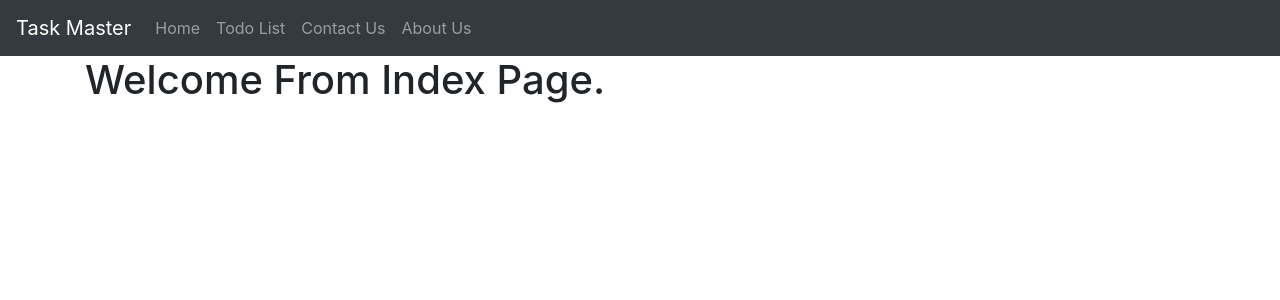
After one commit to mzxz/task-master, a Django app: page / in a window 1280 px wide. The commit adds this page. Shown: the top 300 px of the page. Run offline with Django 3.2, Linux system fonts and the light colour scheme.

Commit message:
Added index.html page

```diff
--- /dev/null
+++ b/task/templates/index.html
@@ -0,0 +1,11 @@
+{%extends 'base.html'%}
+
+{% block title %}
+    <title>Taskmaster - Home</title>
+{% endblock title %}
+
+{% block content %}
+    <div class="container">
+        <h1>{{ index_text }}</h1>
+    </div>
+{%  endblock content %}
--- a/task/views.py
+++ b/task/views.py
@@ -59,6 +59,13 @@ def pending_task(request, task_id):
     return redirect('todolist')
 
 
+def index(request):
+    context = {
+        'index_text': "Welcome From Index Page."
+        }
+    return render(request, 'index.html', context)
+
+
 def contact(request):
     context = {
         'contact_text': "Welcome From Contact Page."
--- a/taskmaster/urls.py
+++ b/taskmaster/urls.py
@@ -19,6 +19,8 @@ from task import views as task_views
 
 urlpatterns = [
     path('admin/', admin.site.urls),
+
+    path('', task_views.index, name='index'),
     path('tasklist/', include('task.urls')),
     path('contact', task_views.contact, name='contact'),
     path('about-us', task_views.about, name='about'),
--- a/templates/base.html
+++ b/templates/base.html
@@ -14,13 +14,13 @@
   </head>
   <body>
     <nav class="navbar navbar-expand-lg navbar-dark bg-dark">
-        <a class="navbar-brand" href="#">Task Master</a>
+        <a class="navbar-brand" href="{% url 'index' %}">Task Master</a>
         <button class="navbar-toggler" type="button" data-toggle="collapse" data-target="#navbarNavAltMarkup" aria-controls="navbarNavAltMarkup" aria-expanded="false" aria-label="Toggle navigation">
           <span class="navbar-toggler-icon"></span>
         </button>
         <div class="collapse navbar-collapse" id="navbarNavAltMarkup">
           <div class="navbar-nav">
-            <a class="nav-link active" href="{% url 'todolist' %}">Home</a>
+            <a class="nav-link" href="{% url 'index' %}">Home</a>
             <a class="nav-link" href="{% url 'todolist' %}">Todo List</a>
             <a class="nav-link" href="{% url 'contact' %}">Contact Us</a>
             <a class="nav-link" href="{% url 'about' %}">About Us</a>
```
